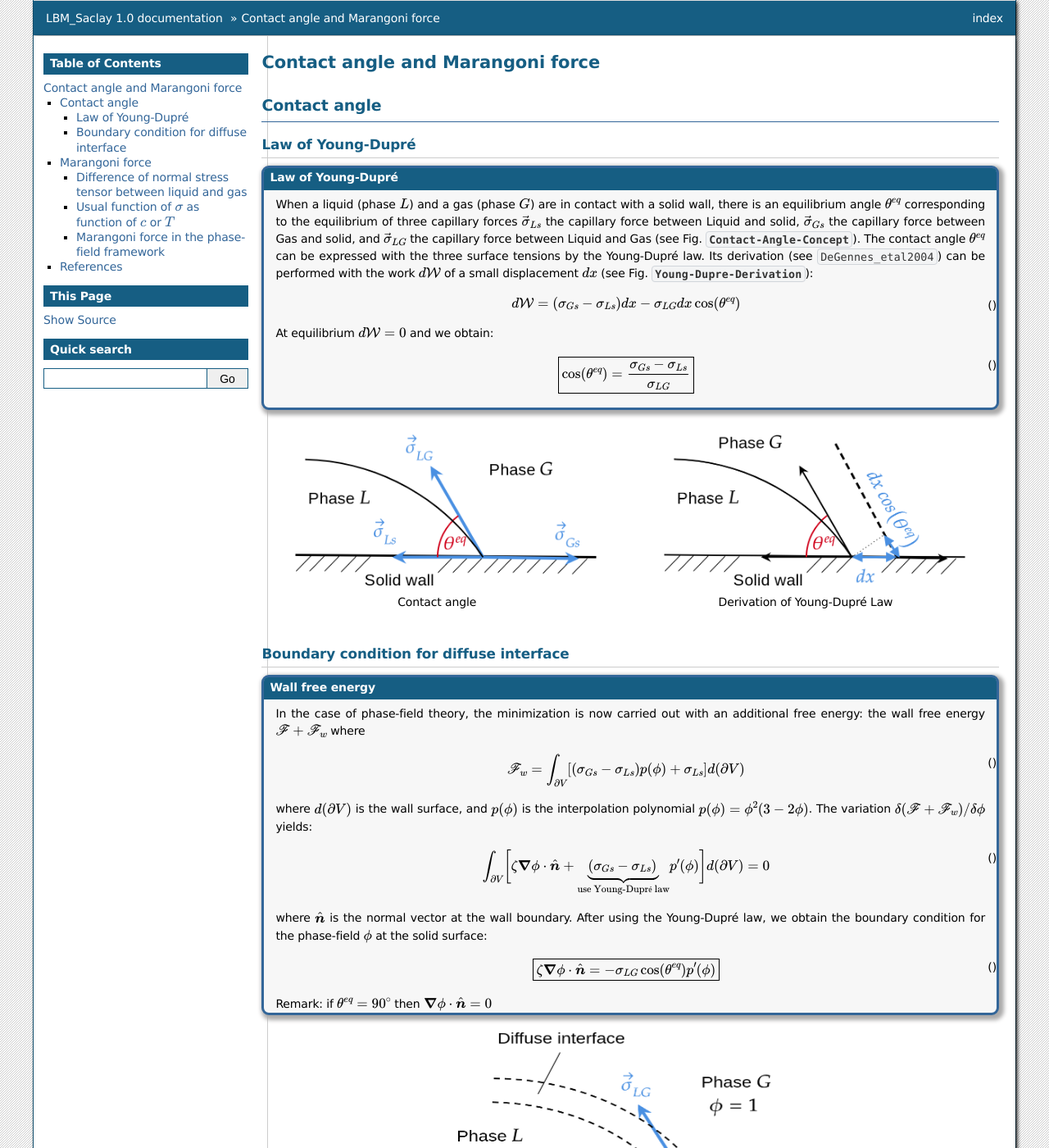
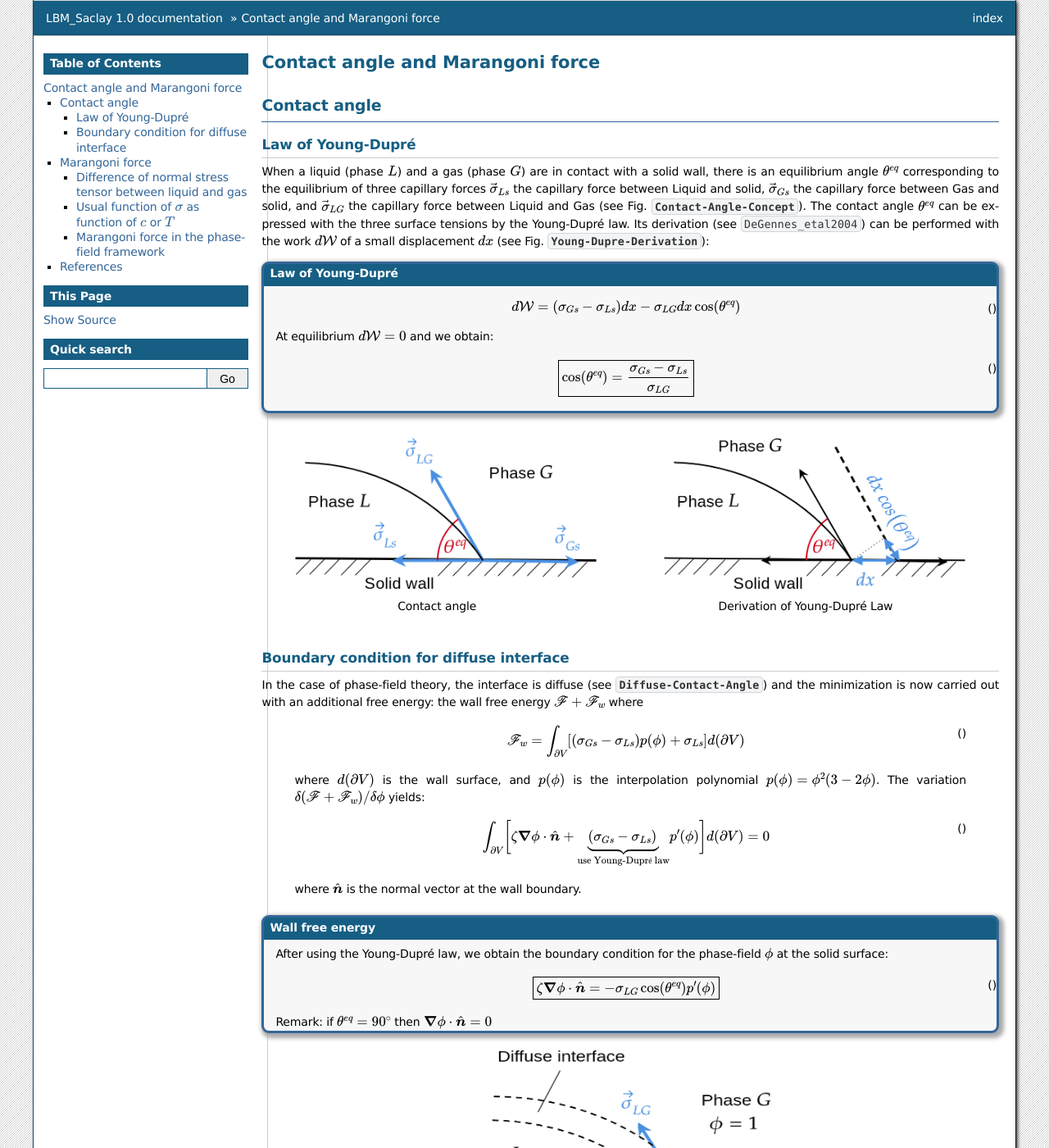
Before and after one commit to cea-lbm-saclay/LBM_Saclay_Documentation, a Sphinx documentation site: the page built from doc/src_doc/05_COURSES/Course_PF/04_Marangoni_and_Contact_Angle.rst, in a window 1280 px wide and 1400 px high. Shown: the whole window at 82% size. Built offline with Sphinx 7.4.7, drawn with Linux system fonts in a browser that asks for light colours; cross-references to code outside the pages are shown as plain code.

Commit message:
Update contact angle

```diff
--- a/doc/src_doc/05_COURSES/Course_PF/04_Marangoni_and_Contact_Angle.rst
+++ b/doc/src_doc/05_COURSES/Course_PF/04_Marangoni_and_Contact_Angle.rst
@@ -9,9 +9,9 @@ Contact angle
 Law of Young-Dupré
 """"""""""""""""""
 
+When a liquid (phase :math:`L`) and a gas (phase :math:`G`) are in contact with a solid wall, there is an equilibrium angle :math:`\theta^{eq}` corresponding to the equilibrium of three capillary forces :math:`\vec{\sigma}_{Ls}` the capillary force between Liquid and solid, :math:`\vec{\sigma}_{Gs}` the capillary force between Gas and solid, and :math:`\vec{\sigma}_{LG}` the capillary force between Liquid and Gas (see Fig. :numref:`Contact-Angle-Concept`). The contact angle :math:`\theta^{eq}` can be expressed with the three surface tensions by the Young-Dupré law. Its derivation (see :footcite:p:`DeGennes_etal2004`) can be performed with the work :math:`d\mathcal{W}` of a small displacement :math:`dx` (see Fig. :numref:`Young-Dupre-Derivation`):
+
 .. admonition:: Law of Young-Dupré
-
-   When a liquid (phase :math:`L`) and a gas (phase :math:`G`) are in contact with a solid wall, there is an equilibrium angle :math:`\theta^{eq}` corresponding to the equilibrium of three capillary forces :math:`\vec{\sigma}_{Ls}` the capillary force between Liquid and solid, :math:`\vec{\sigma}_{Gs}` the capillary force between Gas and solid, and :math:`\vec{\sigma}_{LG}` the capillary force between Liquid and Gas (see Fig. :numref:`Contact-Angle-Concept`). The contact angle :math:`\theta^{eq}` can be expressed with the three surface tensions by the Young-Dupré law. Its derivation (see :footcite:p:`DeGennes_etal2004`) can be performed with the work :math:`d\mathcal{W}` of a small displacement :math:`dx` (see Fig. :numref:`Young-Dupre-Derivation`):
 
    .. math::
       :label:
@@ -59,9 +59,7 @@ Law of Young-Dupré
 Boundary condition for diffuse interface
 """"""""""""""""""""""""""""""""""""""""
 
-.. admonition:: Wall free energy
-
-   In the case of phase-field theory, the minimization is now carried out with an additional free energy: the wall free energy :math:`\mathscr{F}+\mathscr{F}_{w}` where
+In the case of phase-field theory, the interface is diffuse (see :numref:`Diffuse-Contact-Angle`) and the minimization is now carried out with an additional free energy: the wall free energy :math:`\mathscr{F}+\mathscr{F}_{w}` where
 
    .. math::
       :label: Free-Energy-Wall
@@ -94,8 +96,8 @@ Boundary condition for diffuse interface
 
          Contact angle for diffuse interface
 
+
 .. _Marangoni-Force:
-
 
 Marangoni force
 ---------------
```
Also changed, not shown: other parts of doc/src_doc/05_COURSES/Course_PF/04_Marangoni_and_Contact_Angle.rst (+5 -1 lines).
